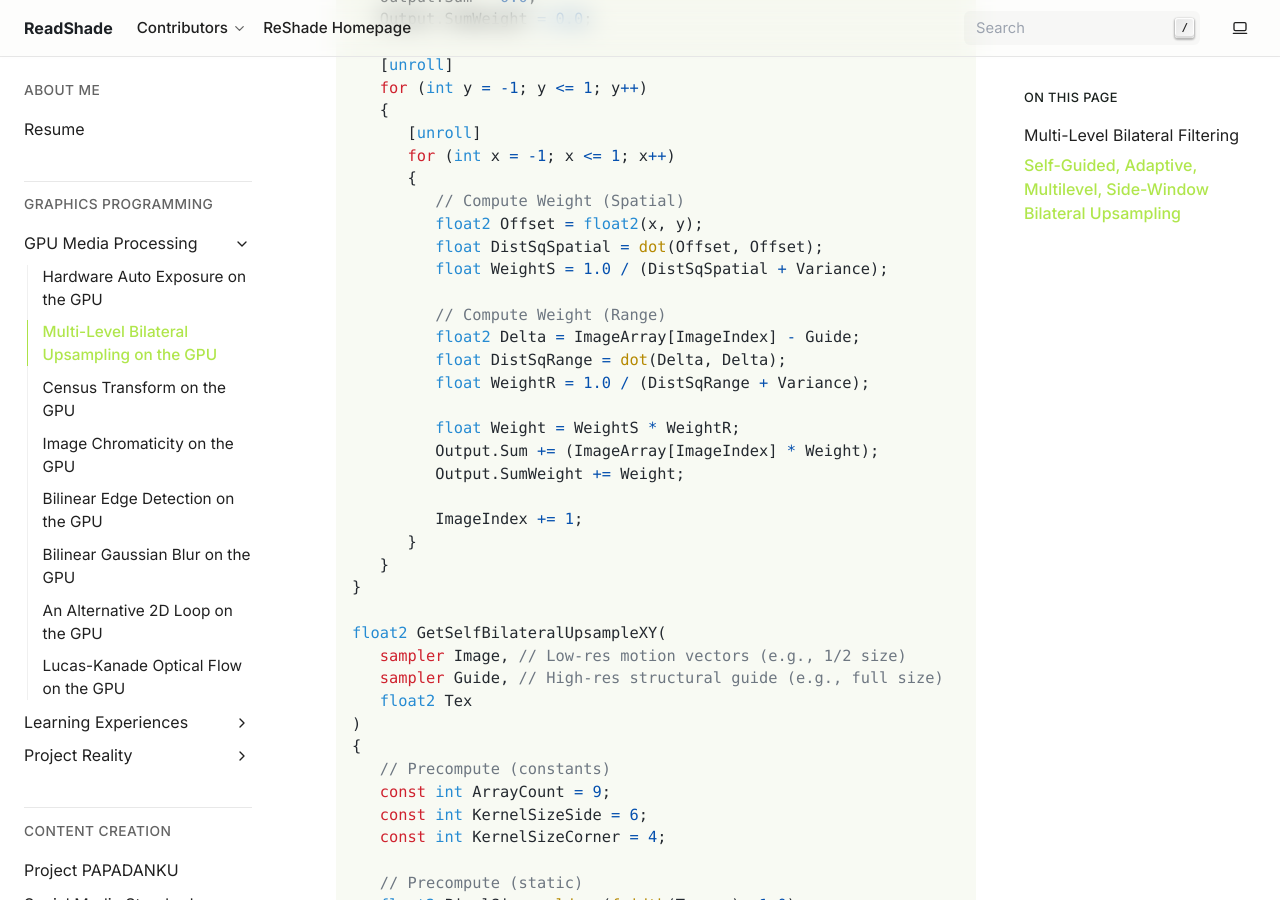
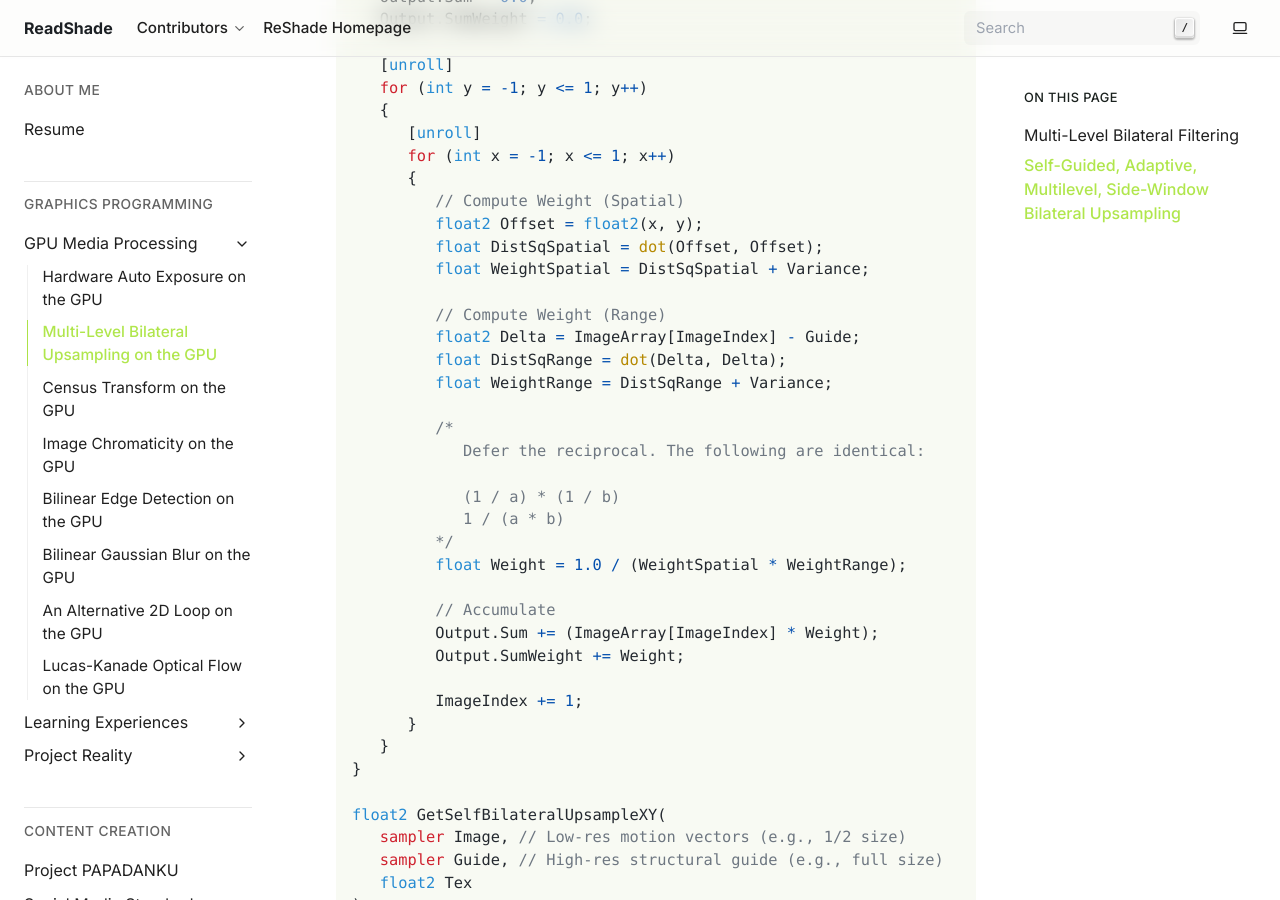
Before and after one commit to papadanku/papadanku.github.io, a Sphinx documentation site: the page built from doc/blog/gpu/bilateral.rst, in a window 1280 px wide and 900 px high, scrolled down 5120 px. Built offline with Sphinx 7.4.7, drawn with Linux system fonts in a browser that asks for light colours.

Commit message:
Optimized SGAMSWBU using Power of a Product rule.

```diff
--- a/doc/blog/gpu/bilateral.rst
+++ b/doc/blog/gpu/bilateral.rst
@@ -193,14 +193,22 @@ This selection ensures the filter operates within the most homogeneous local nei
             // Compute Weight (Spatial)
             float2 Offset = float2(x, y);
             float DistSqSpatial = dot(Offset, Offset);
-            float WeightS = 1.0 / (DistSqSpatial + Variance);
+            float WeightSpatial = DistSqSpatial + Variance;
 
             // Compute Weight (Range)
             float2 Delta = ImageArray[ImageIndex] - Guide;
             float DistSqRange = dot(Delta, Delta);
-            float WeightR = 1.0 / (DistSqRange + Variance);
+            float WeightRange = DistSqRange + Variance;
 
-            float Weight = WeightS * WeightR;
+            /*
+               Defer the reciprocal. The following are identical:
+
+               (1 / a) * (1 / b)
+               1 / (a * b)
+            */
+            float Weight = 1.0 / (WeightSpatial * WeightRange);
+
+            // Accumulate
             Output.Sum += (ImageArray[ImageIndex] * Weight);
             Output.SumWeight += Weight;
 
```
